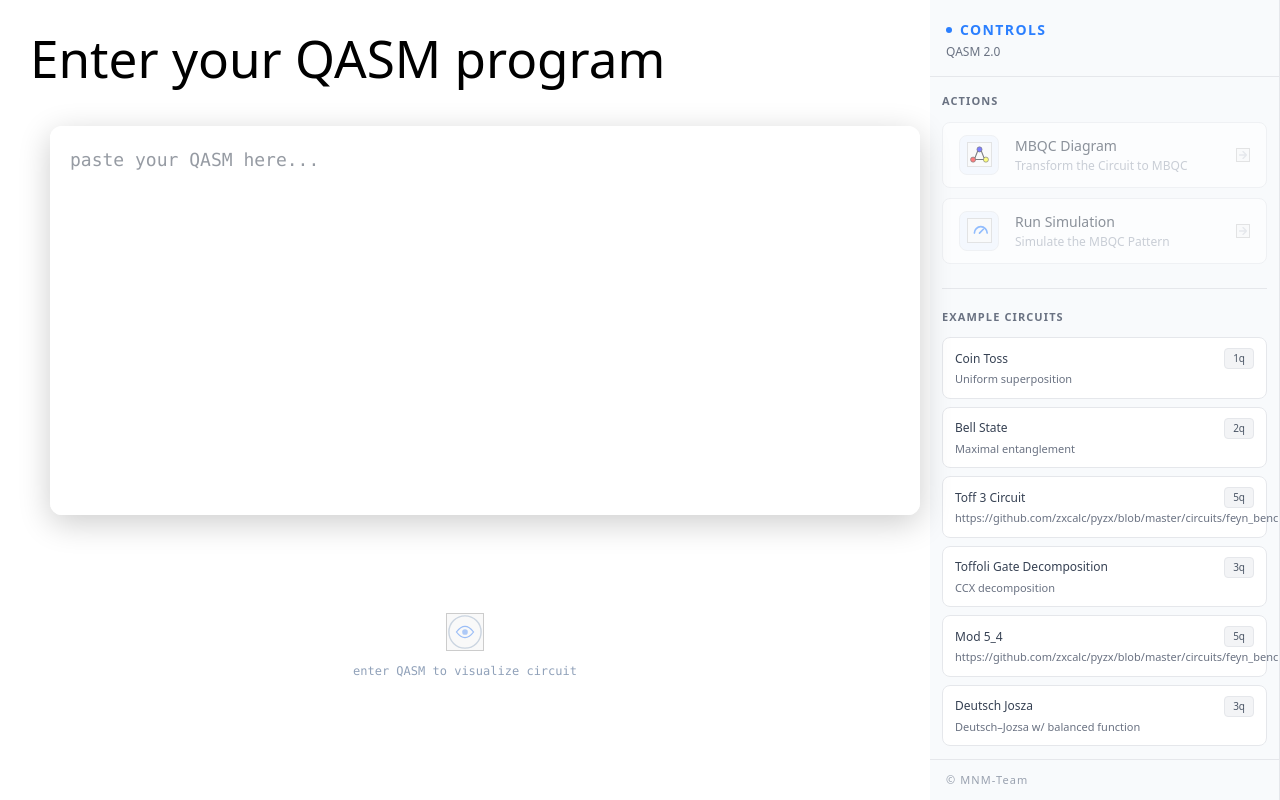
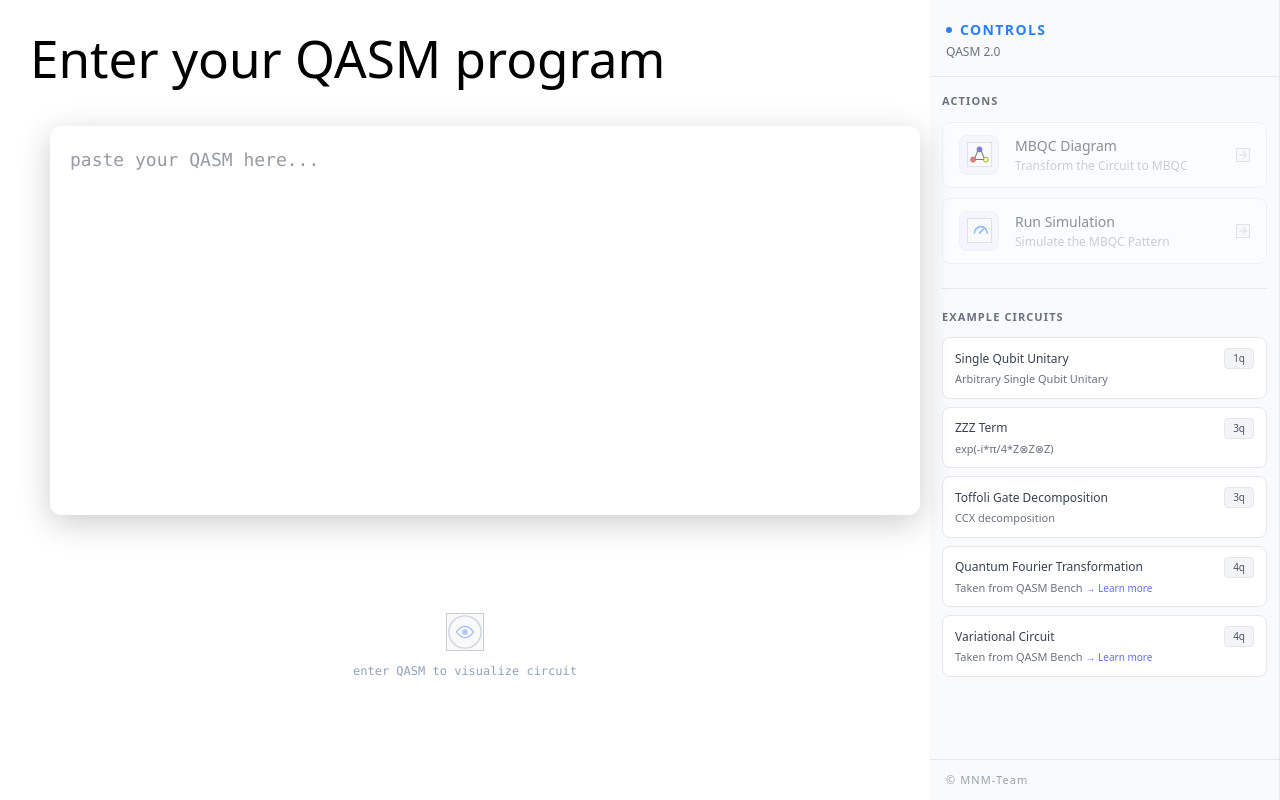
Before and after one commit to mnm-team/mbquide, a React (Vite) app in the folder frontend/: page /QASM in a window 1280 px wide. Built offline with nearby package versions, Linux system fonts and the light colour scheme.

Commit message:
feat(QASM input): new example circuits

```diff
--- a/frontend/src/components/Buttons.tsx
+++ b/frontend/src/components/Buttons.tsx
@@ -130,9 +130,10 @@ type ExampleButtonProps = {
   label: string;
   description: string;
   qubits: string;
+  description_link?: string;
 };
 
-export function ExampleButton({ onClick, label, description, qubits }: ExampleButtonProps) {
+export function ExampleButton({ onClick, label, description, qubits, description_link }: ExampleButtonProps) {
   return (
     <button
       onClick={onClick}
@@ -162,6 +163,21 @@ export function ExampleButton({ onClick, label, description, qubits }: ExampleBu
 
         <p className="text-[11px] text-gray-500 mt-0.5">
           {description}
+
+          {description_link && (
+            <>
+              {" "}
+              <a
+                href={description_link}
+                target="_blank"
+                rel="noopener noreferrer"
+                className="text-[10px] text-blue-600 hover:text-blue-700 underline"
+                onClick={(e) => e.stopPropagation()}
+              >
+                → Learn more
+              </a>
+            </>
+          )}
         </p>
       </div>
     </button>
--- a/frontend/src/components/QASMControls.tsx
+++ b/frontend/src/components/QASMControls.tsx
@@ -73,6 +73,11 @@ export function QASMControls({ qasmInput, setQasmInput }: Props) {
   const DeJoQasm = `OPENQASM 2.0;\nqreg q[3];\n\nx q[2];\nh q[0];\nh q[1];\nh q[2];\n// Balanced oracle example: f(x0,x1)=x0 XOR x1\ncx q[0], q[2];\ncx q[1], q[2];\nh q[0];\nh q[1];`;
   const tof3 = `OPENQASM 2.0;\nqreg q[5];\n\nh q[4];\nh q[4];\nccx q[0],q[1],q[4];\nh q[4];\nh q[4];\nh q[3];\nh q[3];\nccx q[2],q[4],q[3];\nh q[3];\nh q[3];\nh q[4];\nh q[4];\nccx q[0],q[1],q[4];\nh q[4];\nh q[4];`;
   const mod5_4 = `OPENQASM 2.0;\n\nqreg q[5];\n\nx q[4];\nh q[4];\nh q[4];\nccx q[0],q[3],q[4];\nh q[4];\nh q[4];\nccx q[2],q[3],q[4];\nh q[4];\nh q[4];\ncx q[3],q[4];\nh q[4];\nh q[4];\nccx q[1],q[2],q[4];\nh q[4];\nh q[4];\ncx q[2],q[4];\nh q[4];\nh q[4];\nccx q[0],q[1],q[4];\nh q[4];\nh q[4];\ncx q[1],q[4];\ncx q[0],q[4];`;
+  const variational_4 = `OPENQASM 2.0;\nqreg q[4];\n\nx q[0];\nx q[1];\n\n// Gate: PhasedISWAP**0.9951774602384953\nrz(pi*0.25) q[1];\nrz(pi*-0.25) q[2];\ncx q[1],q[2];\nh q[1];\ncx q[2],q[1];\nrz(pi*0.4975887301) q[1];\ncx q[2],q[1];\nrz(pi*-0.4975887301) q[1];\nh q[1];\ncx q[1],q[2];\nrz(pi*-0.25) q[1];\nrz(pi*0.25) q[2];\n\nrz(0) q[2];\n\n// Gate: PhasedISWAP**-0.5024296754026449\nrz(pi*0.25) q[0];\nrz(pi*-0.25) q[1];\ncx q[0],q[1];\nh q[0];\ncx q[1],q[0];\nrz(pi*-0.2512148377) q[0];\ncx q[1],q[0];\nrz(pi*0.2512148377) q[0];\nh q[0];\ncx q[0],q[1];\nrz(pi*-0.25) q[0];\nrz(pi*0.25) q[1];\n\nrz(0) q[1];\n\n// Gate: PhasedISWAP**-0.49760685888033646\nrz(pi*0.25) q[2];\nrz(pi*-0.25) q[3];\ncx q[2],q[3];\nh q[2];\ncx q[3],q[2];\nrz(pi*-0.2488034294) q[2];\ncx q[3],q[2];\nrz(pi*0.2488034294) q[2];\nh q[2];\ncx q[2],q[3];\nrz(pi*-0.25) q[2];\nrz(pi*0.25) q[3];\n\nrz(0) q[3];\n\n// Gate: PhasedISWAP**0.004822678143889672\nrz(pi*0.25) q[1];\nrz(pi*-0.25) q[2];\ncx q[1],q[2];\nh q[1];\ncx q[2],q[1];\nrz(pi*0.0024113391) q[1];\ncx q[2],q[1];\nrz(pi*-0.0024113391) q[1];\nh q[1];\ncx q[1],q[2];\nrz(pi*-0.25) q[1];\nrz(pi*0.25) q[2];\n\nrz(0) q[2];`;
+  const singleUnitary = `OPENQASM 2.0;\nqreg q[1];\nrz(pi/4) q[0];\nrx(pi/8) q[0];\nrz(pi/4) q[0];`
+  const zzz = `OPENQASM 2.0;}\nqreg q[3];\n\ncx q[2], q[1];\ncx q[1], q[0];\nrz(pi/4) q[0];\ncx q[1], q[0];\ncx q[2], q[1];`
+  const qft4 = `OPENQASM 2.0;\nqreg q[4];\nx q[0];\nx q[2];\nrz(pi/2) q[0];\nrx(pi/2) q[0];\nrz(pi/2) q[0];\nrz(pi/4) q[1];\ncx q[1],q[0];\nrz(-pi/4) q[0];\ncx q[1],q[0];\nrz(pi/4) q[0];\nrz(pi/2) q[1];\nrx(pi/2) q[1];\nrz(pi/2) q[1];\nrz(pi/8) q[2];\ncx q[2],q[0];\nrz(-pi/8) q[0];\ncx q[2],q[0];\nrz(pi/8) q[0];\nrz(pi/4) q[2];\ncx q[2],q[1];\nrz(-pi/4) q[1];\ncx q[2],q[1];\nrz(pi/4) q[1];\nrz(pi/2) q[2];\nrx(pi/2) q[2];\nrz(pi/2) q[2];\nrz(pi/16) q[3];\ncx q[3],q[0];\nrz(-pi/16) q[0];\ncx q[3],q[0];\nrz(pi/16) q[0];\nrz(pi/8) q[3];\ncx q[3],q[1];\nrz(-pi/8) q[1];\ncx q[3],q[1];\nrz(pi/8) q[1];\nrz(pi/4) q[3];\ncx q[3],q[2];\nrz(-pi/4) q[2];\ncx q[3],q[2];\nrz(pi/4) q[2];\nrz(pi/2) q[3];\nrx(pi/2) q[3];\nrz(pi/2) q[3];`
+
 
   return (
     <div className="w-[350px] shrink-0 bg-slate-50 border-r border-gray-200 flex flex-col h-full font-sans">
@@ -136,22 +141,16 @@ export function QASMControls({ qasmInput, setQasmInput }: Props) {
 
           <div className="flex flex-col gap-2">
             <ExampleButton
-              onClick={() => setQasmInput(hQasm)}
-              label="Coin Toss"
-              description="Uniform superposition"
+              onClick={() => setQasmInput(singleUnitary)}
+              label="Single Qubit Unitary"
+              description="Arbitrary Single Qubit Unitary"
               qubits="1q"
             />
             <ExampleButton
-              onClick={() => setQasmInput(bellQasm)}
-              label="Bell State"
-              description="Maximal entanglement"
-              qubits="2q"
-            />
-            <ExampleButton
-              onClick={() => setQasmInput(tof3)}
-              label="Toff 3 Circuit"
-              description="https://github.com/zxcalc/pyzx/blob/master/circuits/feyn_bench/qasm/tof_3.qasm"
-              qubits="5q"
+              onClick={() => setQasmInput(zzz)}
+              label="ZZZ Term"
+              description="exp(-i*π/4*Z⊗Z⊗Z)"
+              qubits="3q"
             />
             <ExampleButton
               onClick={() => setQasmInput(toffoliQasm)}
@@ -160,16 +159,18 @@ export function QASMControls({ qasmInput, setQasmInput }: Props) {
               qubits="3q"
             />
             <ExampleButton
-              onClick={() => setQasmInput(mod5_4)}
-              label="Mod 5_4"
-              description="https://github.com/zxcalc/pyzx/blob/master/circuits/feyn_bench/qasm/mod5_4.qasm"
-              qubits="5q"
+              onClick={() => setQasmInput(qft4)}
+              label="Quantum Fourier Transformation"
+              description="Taken from QASM Bench"
+              qubits="4q"
+              description_link="https://github.com/pnnl/QASMBench"
             />
             <ExampleButton
-              onClick={() => setQasmInput(DeJoQasm)}
-              label="Deutsch Josza"
-              description="Deutsch–Jozsa w/ balanced function"
-              qubits="3q"
+              onClick={() => setQasmInput(variational_4)}
+              label="Variational Circuit"
+              description="Taken from QASM Bench"
+              qubits="4q"
+              description_link="https://github.com/pnnl/QASMBench"
             />
           </div>
         </div>
```
